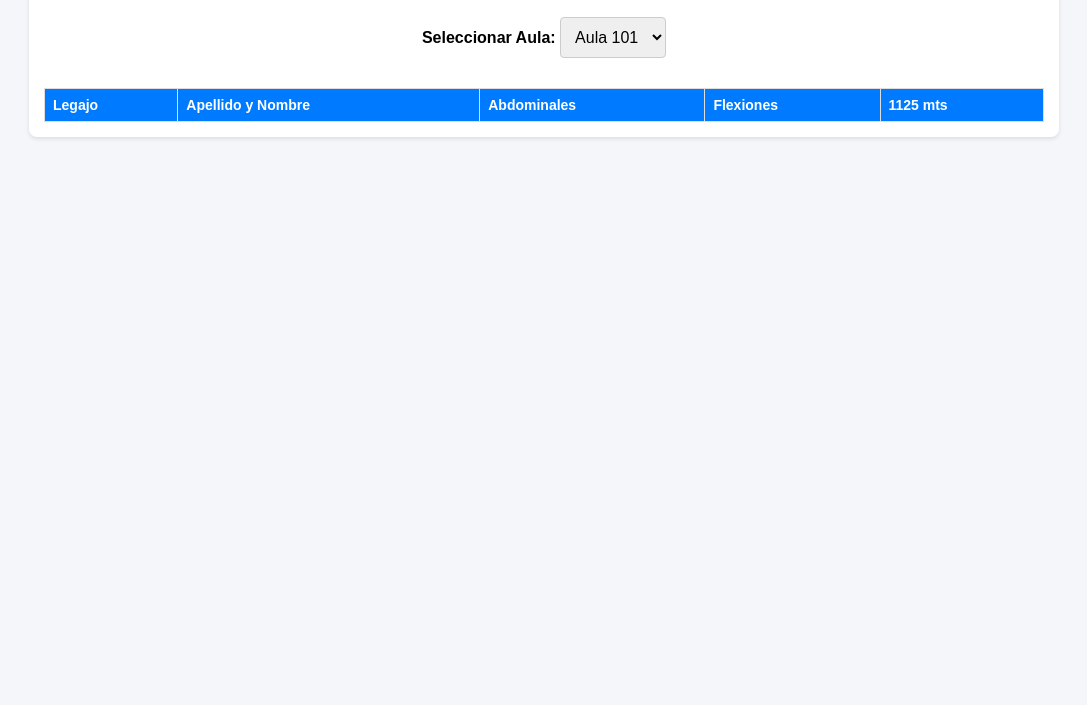
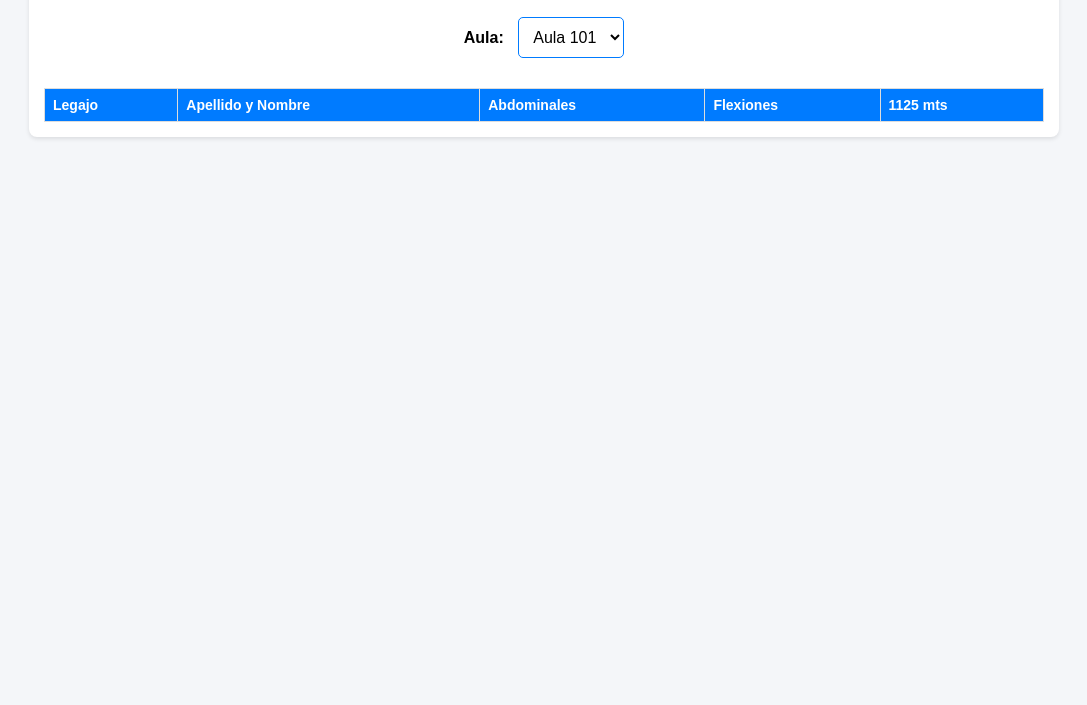
Before and after one commit to edfisicaefsa-ops/edfisica, a plain HTML site: page index.html in a window 1280 px wide. Shown: the part 95-800 px from the top of the page, without its empty margins (96-1183 px from the left). Drawn offline with Linux system fonts and the light colour scheme; no server answers.

Commit message:
Update index.html

```diff
--- a/index.html
+++ b/index.html
@@ -77,9 +77,10 @@
     <div class="subtitle">Gestión y Carga de Notas</div>
 
     <!-- SELECCIÓN DE AULA AUTOMÁTICA -->
-    <div class="selector-aula">
-      <label for="selectAula"><strong>Seleccionar Aula: </strong></label>
-      <select id="selectAula" onchange="cargarDatosAula()">
+    <!-- SELECCIÓN DE AULA -->
+    <div class="selector-aula" style="text-align: center; margin-bottom: 20px;">
+      <label for="selectAula" style="font-weight: bold; margin-right: 10px;">Aula:</label>
+      <select id="selectAula" onchange="cargarDatosAula()" style="padding: 10px; font-size: 16px; background: white; border: 1px solid #007bff; border-radius: 5px; cursor: pointer;">
         <option value="101">Aula 101</option>
         <option value="102">Aula 102</option>
         <option value="103">Aula 103</option>
```
